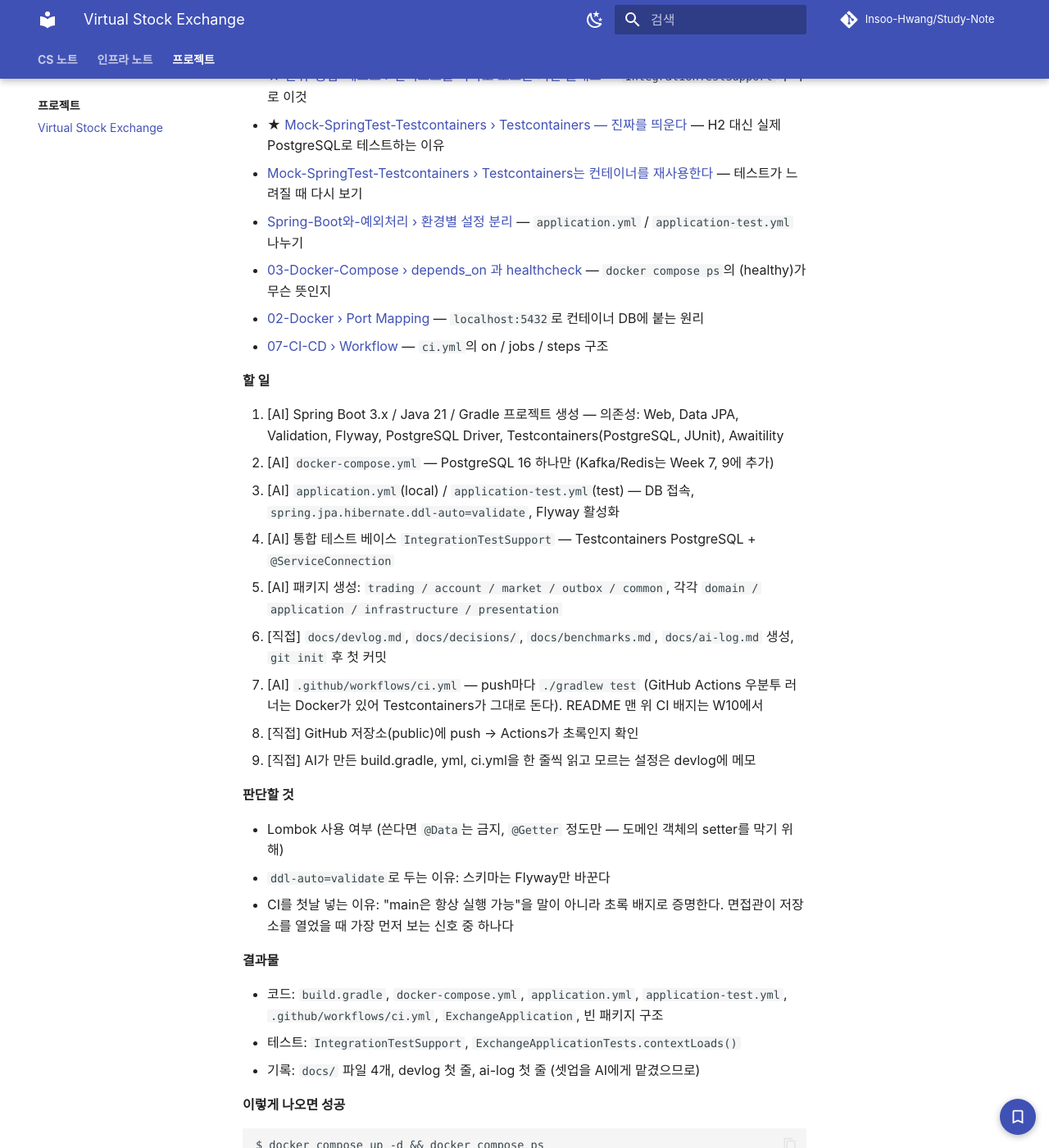
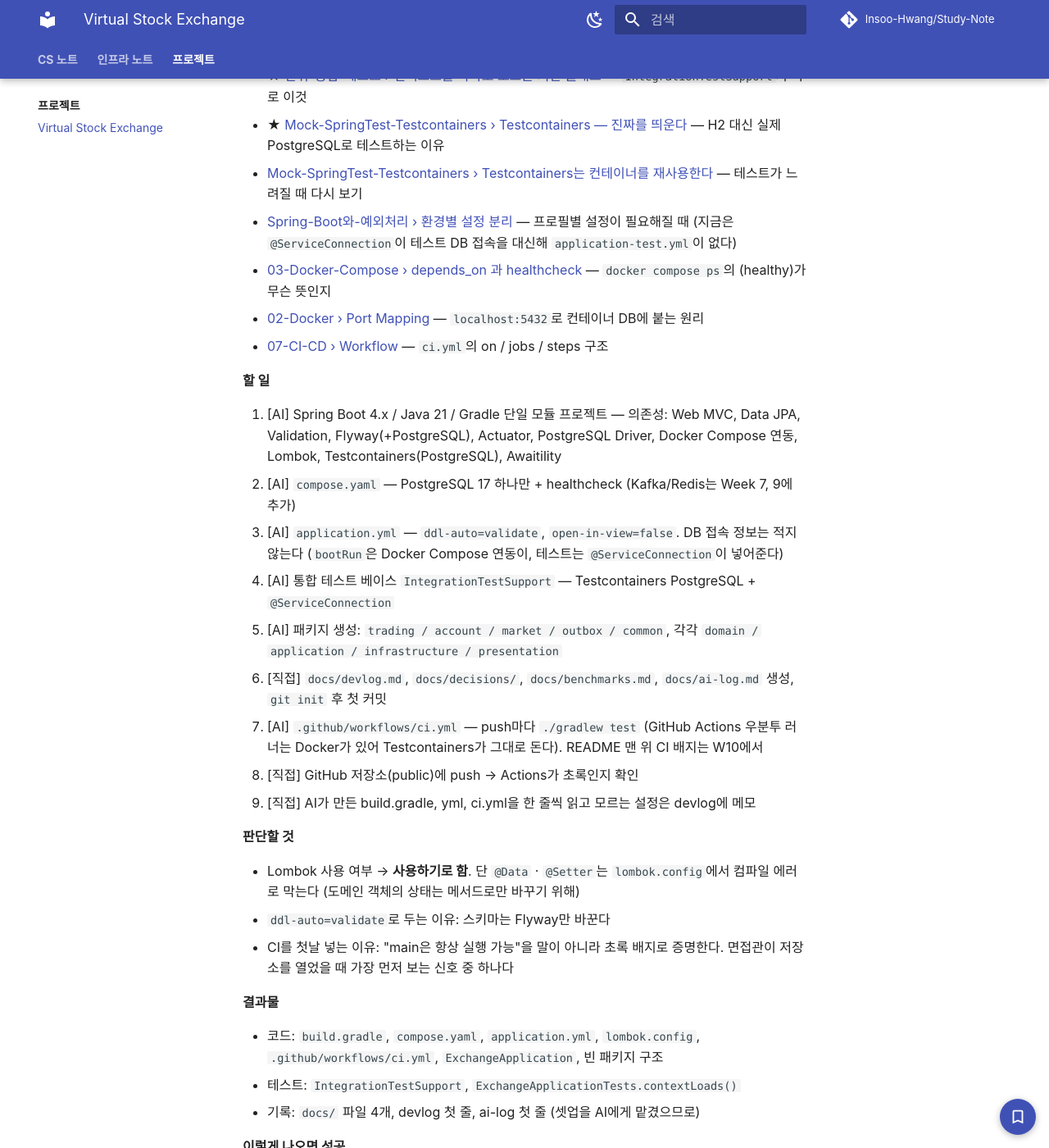
Before and after one commit to Insoo-Hwang/Study-Note, an MkDocs documentation site: the page built from docs/project/Virtual-Stock-Exchange/Virtual-Stock-Exchange.md, in a window 1280 px wide and 1400 px high, scrolled down 9817 px. Shown: the whole window at 82% size. Built offline with MkDocs 1.6.1 and Material for MkDocs 9.7.7, drawn with Linux system fonts in a browser that asks for light colours; comment, search, counter and statistics services are not loaded; some of the changed text lies outside the part shown.

Commit message:
docs: 구현 가이드를 실제 stock-exchange 구성에 맞춤 (Boot 4, compose.yaml, PostgreSQL 17, Lombok), W1-D1 완료 표시

````diff
--- a/docs/project/Virtual-Stock-Exchange/Virtual-Stock-Exchange.md
+++ b/docs/project/Virtual-Stock-Exchange/Virtual-Stock-Exchange.md
@@ -19,7 +19,7 @@
 
 | 세션 | 오늘 구현할 것 | 완료 기준 | 진행 |
 |---|---|---|---|
-| D1 · 1.5h | [1. 프로젝트 셋업](#f1) | 앱 기동, `./gradlew test` · CI 통과 | ☐ |
+| D1 · 1.5h | [1. 프로젝트 셋업](#f1) | 앱 기동, `./gradlew test` · CI 통과 | ✅ |
 | D2 · 1.5h | [2-1. Order 상태 전이](#f2-1) | 상태 전이 테스트 통과 | ☐ |
 | D3 · 1.5h | [2-2. OrderBook 자료구조](#f2-2) | OrderBook 단위 테스트 통과 | ☐ |
 | D4 | 버퍼 · ADR "OrderBook 자료구조 선택" | | ☐ |
@@ -161,7 +161,7 @@ AI   = 단순 노동
 
 | AI | 직접 |
 |---|---|
-| build.gradle, docker-compose, application.yml | OrderBook, Matching, 상태 전이 |
+| build.gradle, compose.yaml, application.yml | OrderBook, Matching, 상태 전이 |
 | DTO, Controller, 예외 핸들러, Entity/Repository | 예약 · 정산 금액 계산 |
 | Flyway DDL · 시드 초안 (제약 조건은 내가 검토) | 트랜잭션 경계, Lock 순서, 멱등 처리 순서 |
 | 테스트 케이스 목록 초안, 테스트 골격 | 테스트 기대값, 불변식 정의 |
@@ -239,7 +239,7 @@ Outbox Publisher ──▶ Kafka  [topic: trade-executed, key: stockCode]
 ## 기술 스택
 
 ```text
-Java 21, Spring Boot 3.x, Spring Web, Spring Data JPA, PostgreSQL, Flyway
+Java 21, Spring Boot 4.x, Spring Web MVC, Spring Data JPA, PostgreSQL 17, Flyway, Lombok
 Kafka (KRaft 단일 노드), Redis
 JUnit 5, Testcontainers, Awaitility, k6, JMH(선택)
 Gradle, Docker Compose
@@ -347,7 +347,7 @@ v1.0           Week 9   조회 최적화 + Redis + 통합 테스트
 완료 기준       체크리스트. 다 체크되면 커밋하고 일정표 ✅
 ```
 
-클래스 이름은 예시다. 바꿔도 되지만 한 번 정하면 끝까지 유지한다. 기본 패키지는 `exchange`로 가정한다.
+클래스 이름은 예시다. 바꿔도 되지만 한 번 정하면 끝까지 유지한다. 기본 패키지는 `com.exchange`다 ([stock-exchange](https://github.com/Insoo-Hwang/stock-exchange) 저장소 기준).
 
 ---
 
@@ -362,16 +362,16 @@ v1.0           Week 9   조회 최적화 + Redis + 통합 테스트
 - ★ [단위-통합-테스트 › 컨텍스트를 하나로 모으는 기반 클래스](../../10-테스트-운영/단위-통합-테스트/단위-통합-테스트.md#컨텍스트를-하나로-모으는-기반-클래스) — `IntegrationTestSupport`가 바로 이것
 - ★ [Mock-SpringTest-Testcontainers › Testcontainers — 진짜를 띄운다](../../10-테스트-운영/Mock-SpringTest-Testcontainers/Mock-SpringTest-Testcontainers.md#testcontainers--진짜를-띄운다) — H2 대신 실제 PostgreSQL로 테스트하는 이유
 - [Mock-SpringTest-Testcontainers › Testcontainers는 컨테이너를 재사용한다](../../10-테스트-운영/Mock-SpringTest-Testcontainers/Mock-SpringTest-Testcontainers.md#testcontainers는-컨테이너를-재사용한다) — 테스트가 느려질 때 다시 보기
-- [Spring-Boot와-예외처리 › 환경별 설정 분리](../../05-Spring/Spring-Boot와-예외처리/Spring-Boot와-예외처리.md#환경별-설정-분리) — `application.yml` / `application-test.yml` 나누기
+- [Spring-Boot와-예외처리 › 환경별 설정 분리](../../05-Spring/Spring-Boot와-예외처리/Spring-Boot와-예외처리.md#환경별-설정-분리) — 프로필별 설정이 필요해질 때 (지금은 `@ServiceConnection`이 테스트 DB 접속을 대신해 `application-test.yml`이 없다)
 - [03-Docker-Compose › depends_on 과 healthcheck](../../infra/03-Docker-Compose/03-Docker-Compose.md#depends_on-과-healthcheck) — `docker compose ps`의 (healthy)가 무슨 뜻인지
 - [02-Docker › Port Mapping](../../infra/02-Docker/02-Docker.md#port-mapping) — `localhost:5432`로 컨테이너 DB에 붙는 원리
 - [07-CI-CD › Workflow](../../infra/07-CI-CD/07-CI-CD.md#workflow) — `ci.yml`의 on / jobs / steps 구조
 
 **할 일**
 
-1. [AI] Spring Boot 3.x / Java 21 / Gradle 프로젝트 생성 — 의존성: Web, Data JPA, Validation, Flyway, PostgreSQL Driver, Testcontainers(PostgreSQL, JUnit), Awaitility
-2. [AI] `docker-compose.yml` — PostgreSQL 16 하나만 (Kafka/Redis는 Week 7, 9에 추가)
-3. [AI] `application.yml`(local) / `application-test.yml`(test) — DB 접속, `spring.jpa.hibernate.ddl-auto=validate`, Flyway 활성화
+1. [AI] Spring Boot 4.x / Java 21 / Gradle 단일 모듈 프로젝트 — 의존성: Web MVC, Data JPA, Validation, Flyway(+PostgreSQL), Actuator, PostgreSQL Driver, Docker Compose 연동, Lombok, Testcontainers(PostgreSQL), Awaitility
+2. [AI] `compose.yaml` — PostgreSQL 17 하나만 + healthcheck (Kafka/Redis는 Week 7, 9에 추가)
+3. [AI] `application.yml` — `ddl-auto=validate`, `open-in-view=false`. DB 접속 정보는 적지 않는다 (`bootRun`은 Docker Compose 연동이, 테스트는 `@ServiceConnection`이 넣어준다)
 4. [AI] 통합 테스트 베이스 `IntegrationTestSupport` — Testcontainers PostgreSQL + `@ServiceConnection`
 5. [AI] 패키지 생성: `trading / account / market / outbox / common`, 각각 `domain / application / infrastructure / presentation`
 6. [직접] `docs/devlog.md`, `docs/decisions/`, `docs/benchmarks.md`, `docs/ai-log.md` 생성, `git init` 후 첫 커밋
@@ -381,13 +381,13 @@ v1.0           Week 9   조회 최적화 + Redis + 통합 테스트
 
 **판단할 것**
 
-- Lombok 사용 여부 (쓴다면 `@Data`는 금지, `@Getter` 정도만 — 도메인 객체의 setter를 막기 위해)
+- Lombok 사용 여부 → **사용하기로 함**. 단 `@Data` · `@Setter`는 `lombok.config`에서 컴파일 에러로 막는다 (도메인 객체의 상태는 메서드로만 바꾸기 위해)
 - `ddl-auto=validate`로 두는 이유: 스키마는 Flyway만 바꾼다
 - CI를 첫날 넣는 이유: "main은 항상 실행 가능"을 말이 아니라 초록 배지로 증명한다. 면접관이 저장소를 열었을 때 가장 먼저 보는 신호 중 하나다
 
 **결과물**
 
-- 코드: `build.gradle`, `docker-compose.yml`, `application.yml`, `application-test.yml`, `.github/workflows/ci.yml`, `ExchangeApplication`, 빈 패키지 구조
+- 코드: `build.gradle`, `compose.yaml`, `application.yml`, `lombok.config`, `.github/workflows/ci.yml`, `ExchangeApplication`, 빈 패키지 구조
 - 테스트: `IntegrationTestSupport`, `ExchangeApplicationTests.contextLoads()`
 - 기록: `docs/` 파일 4개, devlog 첫 줄, ai-log 첫 줄 (셋업을 AI에게 맡겼으므로)
 
@@ -1314,7 +1314,7 @@ MultiStockConcurrencyTest
 
 ```text
 ## 실험 1. Lock vs Single Writer (E2E)
-환경: M1 / 16GB, PostgreSQL 16 (Docker), VU 50, 워밍업 1회 후 3회 평균
+환경: M1 / 16GB, PostgreSQL 17 (Docker), VU 50, 워밍업 1회 후 3회 평균
 
 | 모드          | 종목 | 주문 수 | TPS | Avg(ms) | p95(ms) | p99(ms) |
 |---------------|------|---------|-----|---------|---------|---------|
@@ -1885,7 +1885,7 @@ PostgreSQL 함정: 트랜잭션 안에서 Duplicate Key 예외가 나면 그 트
 
 **할 일**
 
-1. [AI] `docker-compose.yml`에 Kafka(KRaft 단일 노드) 추가, spring-kafka 의존성 · Producer 설정(JSON, `acks=all`), Testcontainers Kafka
+1. [AI] `compose.yaml`에 Kafka(KRaft 단일 노드) 추가, spring-kafka 의존성 · Producer 설정(JSON, `acks=all`), Testcontainers Kafka
 2. [AI] Flyway `V3__create_outbox_processed_event.sql`
     - `outbox(id, event_id UNIQUE, event_type, aggregate_id, payload jsonb, status, created_at, published_at)`, `INDEX(status, id)`
     - `processed_event(event_id PK, processed_at)` (10-3에서 사용)
@@ -2313,7 +2313,7 @@ Cache Aside를 쓰지 않은 이유
 
 **할 일**
 
-1. [AI] `docker-compose.yml`에 Redis 추가, Spring Data Redis 의존성 · 설정, Testcontainers Redis
+1. [AI] `compose.yaml`에 Redis 추가, Spring Data Redis 의존성 · 설정, Testcontainers Redis
 2. [직접] `MarketDataConsumer` — `@KafkaListener(topics = "trade-executed", groupId = "market-data")` → `stock:{code}:price`에 `{price, tradeId, executedAt}` 저장 (Hash 또는 JSON 문자열)
 3. [직접] 과거 이벤트 덮어쓰기 대응 결정 → 대응한다면 "저장된 tradeId보다 클 때만 SET" Lua 스크립트
 4. [직접] `CurrentPriceService.get(code)` — Redis 조회 → 없거나 실패하면 `SELECT price FROM trade WHERE stock_code=? ORDER BY id DESC LIMIT 1`
````
